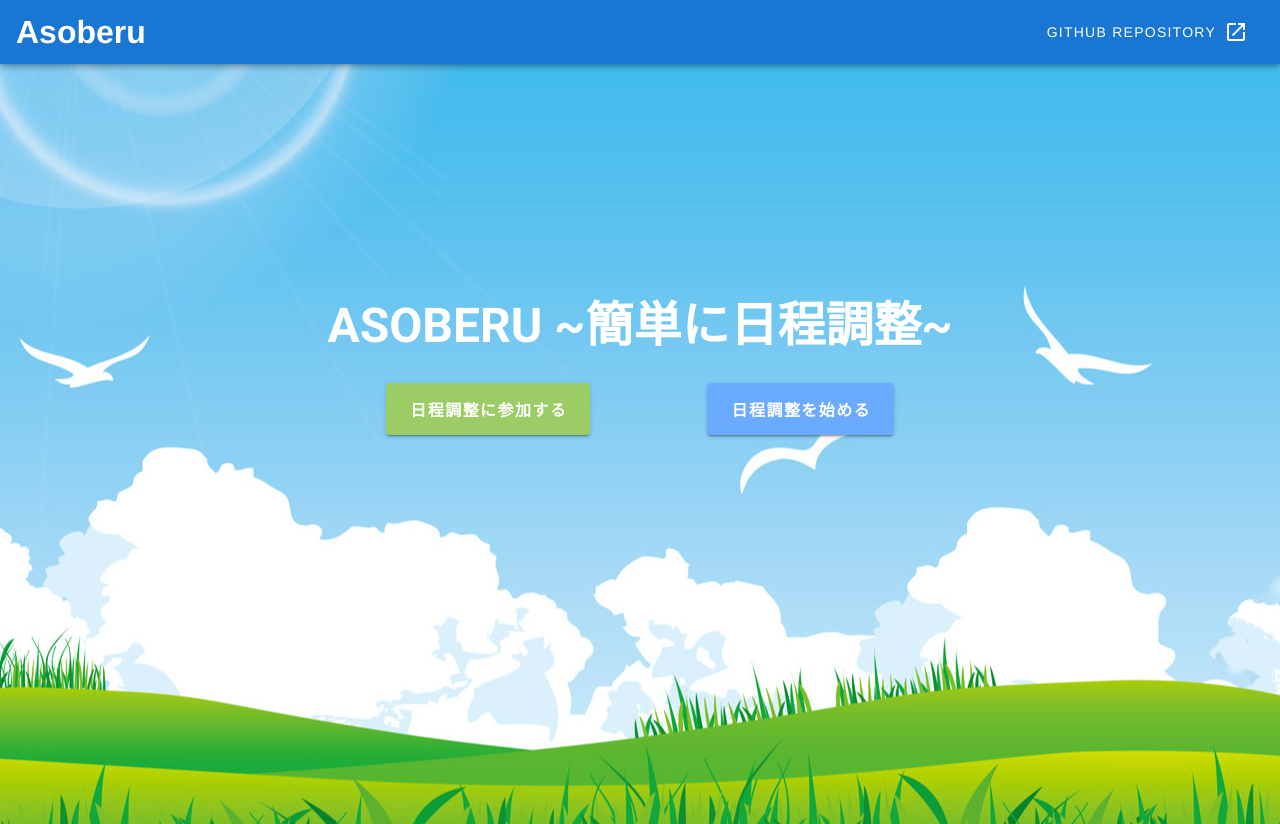
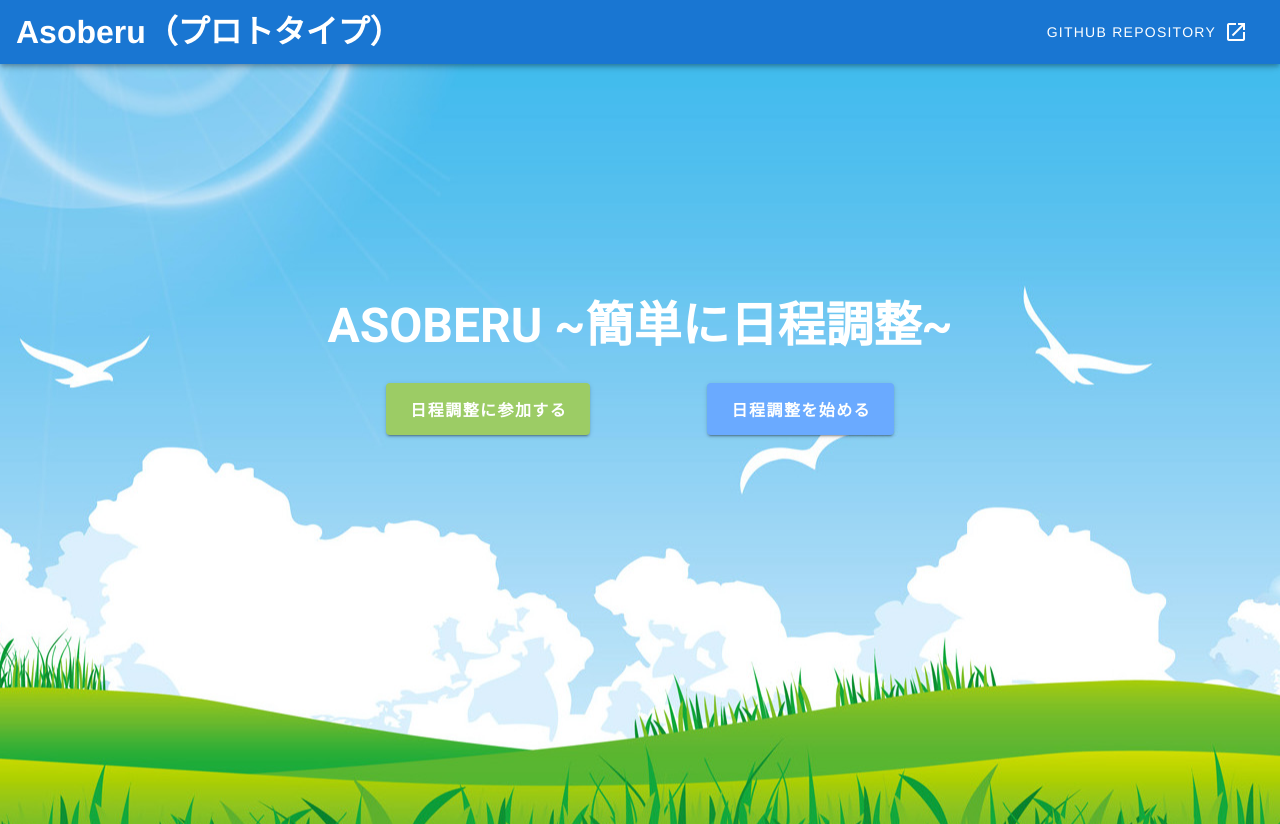
Before and after one commit to Itaru-furukawa/asoberu-web-app, a Vue app in the folder asoberu-frontend/: page / in a window 1280 px wide. Built offline with nearby package versions, Linux system fonts and the light colour scheme.

Commit message:
タイトルの修正・デプロイ環境の構築

```diff
--- a/asoberu-frontend/public/index.html
+++ b/asoberu-frontend/public/index.html
@@ -5,7 +5,7 @@
     <meta http-equiv="X-UA-Compatible" content="IE=edge">
     <meta name="viewport" content="width=device-width,initial-scale=1.0">
     <link rel="icon" href="<%= BASE_URL %>favicon.ico">
-    <title><%= htmlWebpackPlugin.options.title %></title>
+    <title>Asoberu 簡単に日程調整</title>
     <link rel="stylesheet" href="https://fonts.googleapis.com/css?family=Roboto:100,300,400,500,700,900">
     <link rel="stylesheet" href="https://cdn.jsdelivr.net/npm/@mdi/font@latest/css/materialdesignicons.min.css">
   </head>
--- a/asoberu-frontend/src/App.vue
+++ b/asoberu-frontend/src/App.vue
@@ -6,7 +6,7 @@
       dark
     >
       <div class="d-flex align-center">
-        <h1>Asoberu</h1>
+        <h1>Asoberu（プロトタイプ）</h1>
       </div>
 
       <v-spacer></v-spacer>
--- a/asoberu-frontend/vue.config.js
+++ b/asoberu-frontend/vue.config.js
@@ -1,5 +1,8 @@
 module.exports = {
   transpileDependencies: [
     'vuetify'
-  ]
+  ],
+  devServer: {
+    disableHostCheck: true
+  }
 }
```
Also changed, not shown: 2 other files (tests, documents, lock files or other folders).
